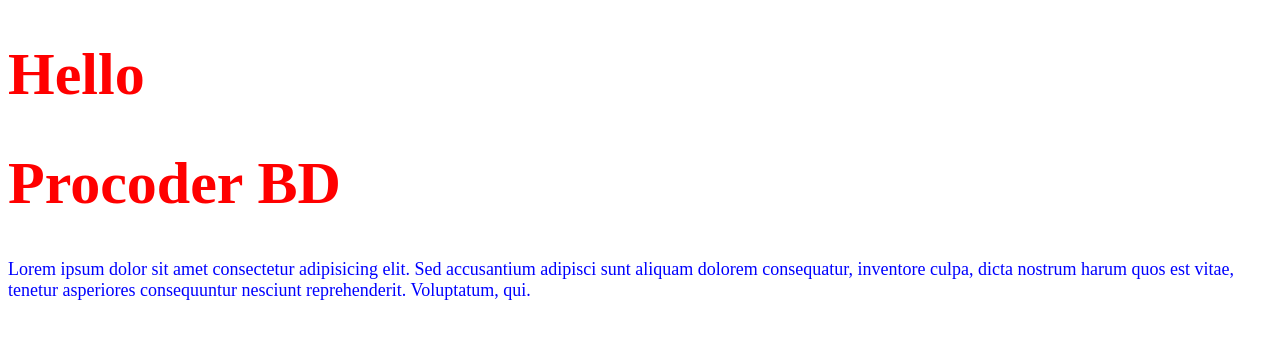
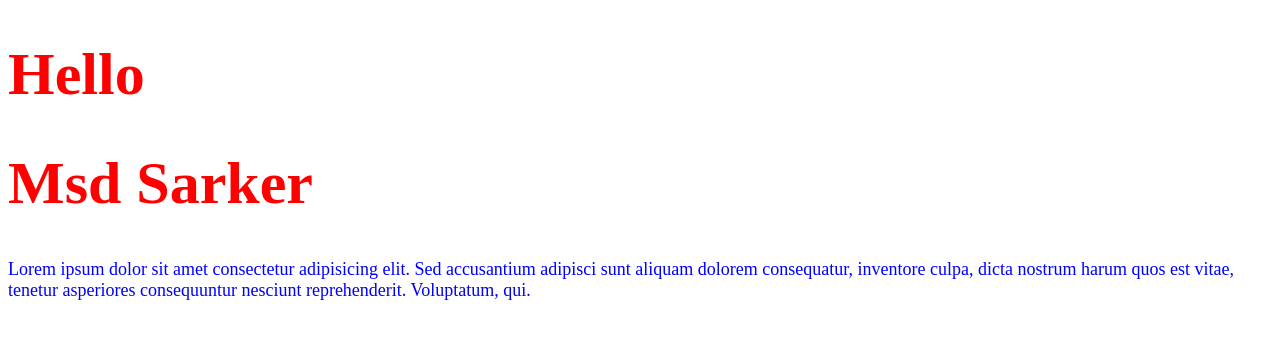
Before and after one commit to msdsarker/1st-Css, a plain HTML site: page 1st css/00 Syntax/index.html in a window 1280 px wide. Drawn offline with Linux system fonts and the light colour scheme.

Commit message:
Update index.html

```diff
--- a/1st css/00 Syntax/index.html
+++ b/1st css/00 Syntax/index.html
@@ -10,7 +10,7 @@
 
 <body>
   <h1>Hello</h1>
-  <h1>Procoder BD</h1>
+  <h1>Msd Sarker</h1>
   <p>Lorem ipsum dolor sit amet consectetur adipisicing elit. Sed accusantium adipisci sunt aliquam dolorem consequatur,
     inventore culpa, dicta nostrum harum quos est vitae, tenetur asperiores consequuntur nesciunt reprehenderit.
     Voluptatum, qui.</p>
```
